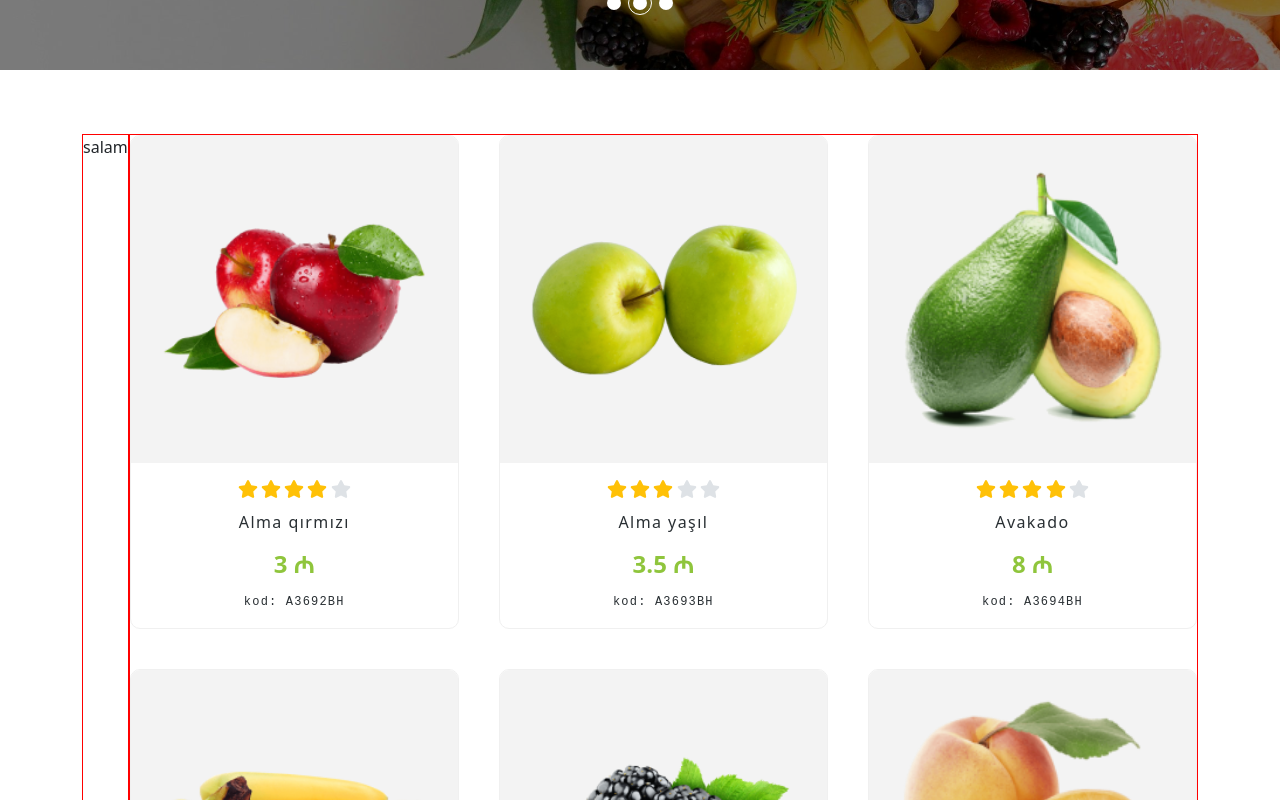
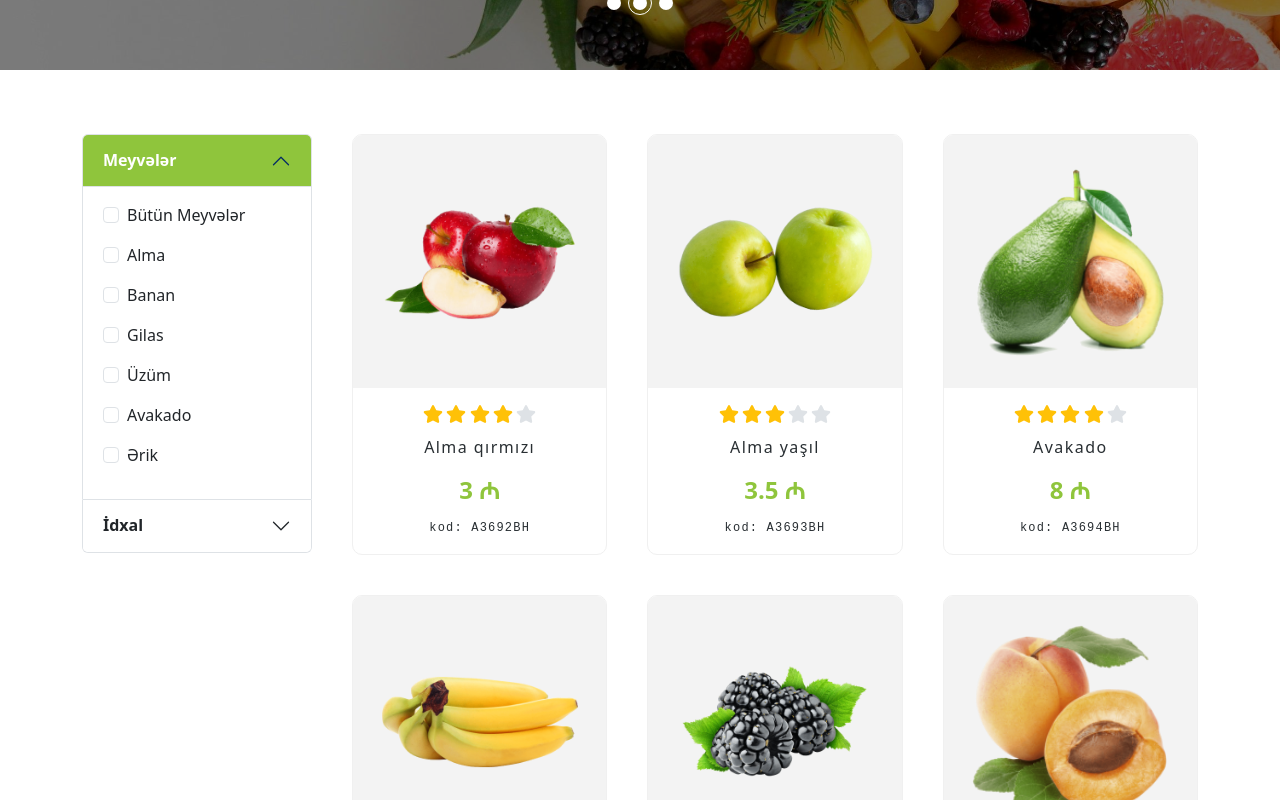
Before and after one commit to mirkamand/agrowest, a React (Create React App) app: page /fruits in a window 1280 px wide. Shown: the part 680-1480 px from the top of the page. Built offline with nearby package versions, Linux system fonts and the light colour scheme.

Commit message:
Modified FruitsPage cmp.

```diff
--- /dev/null
+++ b/src/data/category_data.js
@@ -0,0 +1,32 @@
+const category_data = [
+  {
+    id: "all",
+    name: "Bütün Meyvələr",
+  },
+  {
+    id: 1,
+    name: "Alma",
+  },
+  {
+    id: 4,
+    name: "Banan",
+  },
+  {
+    id: 7,
+    name: "Gilas",
+  },
+  {
+    id: 8,
+    name: "Üzüm",
+  },
+  {
+    id: 3,
+    name: "Avakado",
+  },
+  {
+    id: 6,
+    name: "Ərik",
+  },
+];
+
+export default category_data;
--- a/src/data/data.js
+++ b/src/data/data.js
@@ -9,6 +9,7 @@ import mission_data from "./mission_data";
 import locate_banana_data from "./locate_banana_data";
 import gallery_data from "./gallery_data";
 import blogs_data2 from "./blogs_data2";
+import category_data from "./category_data";
 
 export {
   menu_data,
@@ -22,4 +23,5 @@ export {
   locate_banana_data,
   gallery_data,
   blogs_data2,
+  category_data,
 };
--- a/src/data/products_data.js
+++ b/src/data/products_data.js
@@ -7,7 +7,7 @@ const products_data = [
     rating: 4,
     price: 3,
     code: "A3692BH",
-    category: "alma",
+    category: 1,
     text: "Lorem Ipsum is simply dummy text of the printing and typesetting industry. Lorem Ipsum has been the industry’s standard dummy text ever since the 1500s, when an unknown printer took a galley of type and scrambled it to make a type specimen book. It has survived not only five centuries.",
     slides: [
       "/image/product_slider/apple_slide1.jpg",
@@ -23,7 +23,7 @@ const products_data = [
     rating: 3,
     price: 3.5,
     code: "A3693BH",
-    category: "alma",
+    category: 2,
     text: "Lorem Ipsum is simply dummy text of the printing and typesetting industry. Lorem Ipsum has been the industry’s standard dummy text ever since the 1500s, when an unknown printer took a galley of type and scrambled it to make a type specimen book. It has survived not only five centuries.",
     slides: [
       "/image/product_slider/apple_slide1.jpg",
@@ -39,7 +39,7 @@ const products_data = [
     rating: 4,
     price: 8,
     code: "A3694BH",
-    category: "avacado",
+    category: 3,
     text: "Lorem Ipsum is simply dummy text of the printing and typesetting industry. Lorem Ipsum has been the industry’s standard dummy text ever since the 1500s, when an unknown printer took a galley of type and scrambled it to make a type specimen book. It has survived not only five centuries.",
     slides: [
       "/image/product_slider/avacado_slide1.jpg",
@@ -55,7 +55,7 @@ const products_data = [
     rating: 3,
     price: 4.5,
     code: "A3695BH",
-    category: "banana",
+    category: 4,
     text: "Lorem Ipsum is simply dummy text of the printing and typesetting industry. Lorem Ipsum has been the industrys standard dummy text ever since the 1500s, when an unknown printer took a galley of type and scrambled it to make a type specimen book. It has survived not only five centuries.",
     slides: [
       "/image/product_slider/banana_slide1.jpg",
@@ -71,7 +71,7 @@ const products_data = [
     rating: 3,
     price: 6,
     code: "A3696BH",
-    category: "blackberry",
+    category: 5,
     text: "Lorem Ipsum is simply dummy text of the printing and typesetting industry. Lorem Ipsum has been the industry’s standard dummy text ever since the 1500s, when an unknown printer took a galley of type and scrambled it to make a type specimen book. It has survived not only five centuries.",
     slides: [
       "/image/product_slider/blackberry_slide1.jpg",
@@ -87,7 +87,7 @@ const products_data = [
     rating: 4,
     price: 2.5,
     code: "A3697BH",
-    category: "apricot",
+    category: 6,
     text: "Lorem Ipsum is simply dummy text of the printing and typesetting industry. Lorem Ipsum has been the industry’s standard dummy text ever since the 1500s, when an unknown printer took a galley of type and scrambled it to make a type specimen book. It has survived not only five centuries.",
     slides: [
       "/image/product_slider/apricot_slide1.jpg",
@@ -103,7 +103,7 @@ const products_data = [
     rating: 3,
     price: 5,
     code: "A3698BH",
-    category: "cherry",
+    category: 7,
     text: "Lorem Ipsum is simply dummy text of the printing and typesetting industry. Lorem Ipsum has been the industry’s standard dummy text ever since the 1500s, when an unknown printer took a galley of type and scrambled it to make a type specimen book. It has survived not only five centuries.",
     slides: [
       "/image/product_slider/cherry_slide1.jpg",
@@ -119,7 +119,7 @@ const products_data = [
     rating: 5,
     price: 7,
     code: "A3699BH",
-    category: "grape",
+    category: 8,
     text: "Lorem Ipsum is simply dummy text of the printing and typesetting industry. Lorem Ipsum has been the industry’s standard dummy text ever since the 1500s, when an unknown printer took a galley of type and scrambled it to make a type specimen book. It has survived not only five centuries.",
     slides: [
       "/image/product_slider/grape_slide1.jpg",
--- a/src/pages/FruitsPage.jsx
+++ b/src/pages/FruitsPage.jsx
@@ -1,6 +1,9 @@
-import React from "react";
+import React, { useState } from "react";
 import { products_data } from "../data/data";
 import ProductCard from "../components/ProductCard";
+import Accordion from "react-bootstrap/Accordion";
+import Form from "react-bootstrap/Form";
+import { category_data } from "../data/data";
 
 const FruitsPage = () => {
   return (
@@ -9,7 +12,49 @@ const FruitsPage = () => {
         <div className="container">
           <div className="fruits_wrapper">
             <div className="left_side">
-              <div className="ctgs">salam</div>
+              <div className="ctgs">
+                <Accordion defaultActiveKey="0" alwaysOpen>
+                  <Accordion.Item eventKey="0">
+                    <Accordion.Header>Meyvələr</Accordion.Header>
+                    <Accordion.Body>
+                      <Form>
+                        {["checkbox"].map((type) => (
+                          <div>
+                            {category_data.map((data) => (
+                              <div key={data.id} className="mb-3 checkbox">
+                                <Form.Check
+                                  type={type}
+                                  id={data.id}
+                                  label={data.name}
+                                />
+                              </div>
+                            ))}
+                          </div>
+                        ))}
+                      </Form>
+                    </Accordion.Body>
+                  </Accordion.Item>
+                  <Accordion.Item eventKey="1">
+                    <Accordion.Header>İdxal</Accordion.Header>
+                    <Accordion.Body>
+                      {["checkbox"].map((type) => (
+                        <div>
+                          <div className="mb-3 checkbox">
+                            <Form.Check
+                              id="external"
+                              type={type}
+                              label="Xarici"
+                            />
+                          </div>
+                          <div className="mb-3 checkbox">
+                            <Form.Check id="local" type={type} label="Yerli" />
+                          </div>
+                        </div>
+                      ))}
+                    </Accordion.Body>
+                  </Accordion.Item>
+                </Accordion>
+              </div>
             </div>
             <div className="right_side">
               <div className="fruits">
--- a/src/scss/contact.scss
+++ b/src/scss/contact.scss
@@ -55,7 +55,8 @@
             gap: 30px;
 
             @include respond_small {
-                grid-template-columns: 1fr;
+                display: flex;
+                flex-direction: column;
             }
 
             .full {
--- a/src/scss/fruits.scss
+++ b/src/scss/fruits.scss
@@ -4,14 +4,27 @@
     display: flex;
     justify-content: space-between;
     align-items: stretch;
+    gap: 40px;
 
-    .left_side {
-        max-width: 230px;
-        border: 1px solid red;
+    @include respond_small {
+      flex-direction: column;
     }
 
-    .right_side {
-        border: 1px solid red;
+      .left_side {
+        .ctgs {
+          width: 230px;
+
+          @include respond_small {
+            width: 100%;
+          }
+
+          .checkbox {
+            white-space: nowrap;
+          }
+        }
+     }
+
+      .right_side {
         width: 100%;
 
         .fruits {
@@ -19,14 +32,31 @@
             width: 100%;
             grid-template-columns: repeat(3, 1fr);
             gap: 40px;
+
+            @include respond_medium {
+              grid-template-columns: repeat(2, 1fr);
+            }
+
+            @include respond_small {
+              grid-template-columns: 1fr;
+            }
         }
-    }
+      }
+
+
   }
 }
 
-  // .fruits {
-    //     border: 1px solid red;
-    //     display: grid;
-    //     gap: 50px;
-    //     grid-template-columns: repeat(3, 1fr);
-    // }
+.accordion-button {
+  font-weight: 600;
+}
+
+.accordion-button:not(.collapsed) {
+  background-color: $primary_clr !important;
+  color: white !important;
+}
+
+.form-check-input:checked {
+  background-color: $primary_clr !important;
+  border-color: $primary_clr !important;
+}
```
